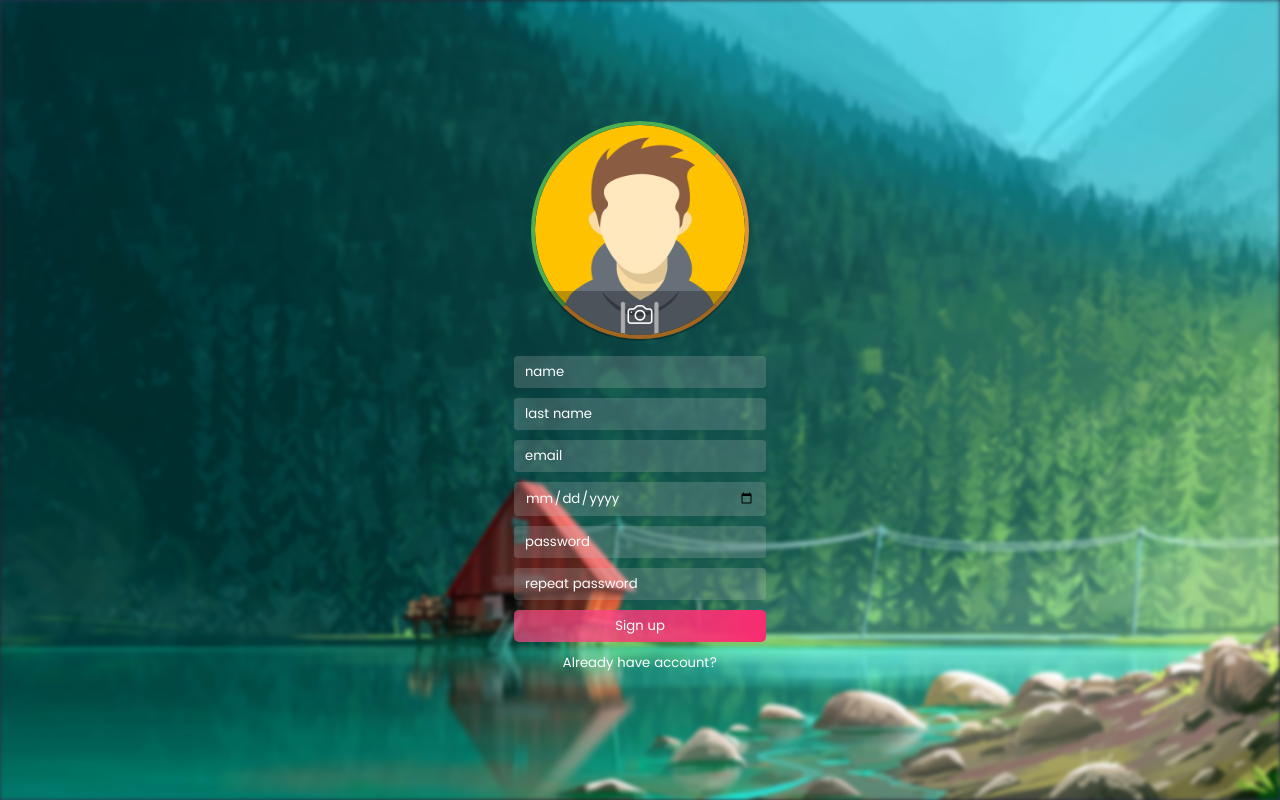
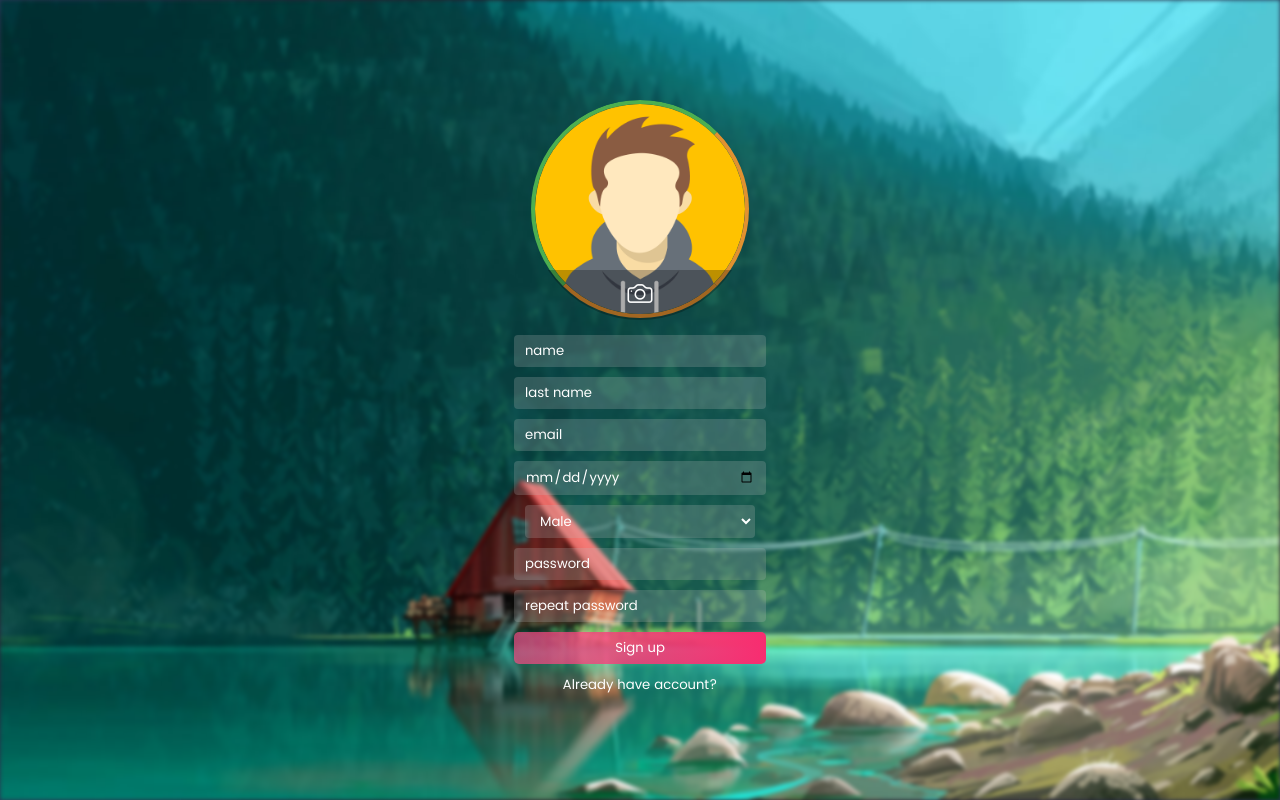
Before and after one commit to Aliherawi7/sigma-ui, a React (Create React App) app: page /signup in a window 1280 px wide. Built offline with nearby package versions, Linux system fonts and the light colour scheme.

Commit message:
gender type selection added

```diff
--- a/src/pages/Login/Signup.js
+++ b/src/pages/Login/Signup.js
@@ -8,12 +8,13 @@ import { avatar } from "../../constants/UiConstant"
 
 function Signup() {
   const navigate = useNavigate();
-  const [profileImg, setProfileImg] = useState({ img: '', isOk: false });
+  const [profileImg, setProfileImg] = useState({ imgUrl: '', file: "", isOk: false });
   const [inputs, setInputs] = useState({
     name: { value: "", type: "text", placeholder: "name", isValid: false },
     lastName: { value: "", type: "text", placeholder: "last name", isValid: false },
     email: { value: "", type: "email", placeholder: "email", isValid: false },
     dob: { value: "", type: "date", placeholder: "birthday", isValid: false },
+    gender: { value: "", type: "select", placeholder: "gender", isValid: false },
     password: { value: "", type: "password", placeholder: "password", isValid: false },
     repeatPass: { value: "", type: "password", placeholder: "repeat password", isValid: false }
   });
@@ -36,6 +37,9 @@ function Signup() {
       case "dob":
         [copyState[name].isValid, copyState[name].warning] = validationFuncations.dobValidation(value)
         break;
+      case "gender":
+        [copyState[name].isValid, copyState[name].warning] = validationFuncations.genderValidation(value)
+        break;
       case "password":
         [copyState[name].isValid, copyState[name].warning] = validationFuncations.passwordValidation(value)
         break;
@@ -46,25 +50,62 @@ function Signup() {
     setInputs(copyState)
   }
 
+  // handle input change of profile image
   const setProfileImgInput = (e) => {
     console.log(e)
     const url = URL.createObjectURL(e.target.files[0])
     console.log(url)
-    setProfileImg({ img: url, isOk: true })
+    setProfileImg({ imgUrl: url, file: e.target.files[0], isOk: true })
   }
+
+  const sendInformationToServer = () => {
+    // check all inputs if there is any empty or invalid input
+    const invalids = Object.keys(inputs).filter(item => {
+      return inputs[item].isValid == false;
+    })
+    // if there is any empty or invalid input then alert a warning to user
+    if (invalids.length > 0) {
+      invalids.forEach(item => {
+        changeInputValue(item, inputs[item].value)
+      })
+      console.log(invalids)
+      return
+    }
+    console.log(inputs)
+
+
+  }
+
+
 
   console.log(inputs)
   return (
     <section className='signup fade_in'>
       <form className='display_flex flex_direction_column align_items_center'>
         <div className='input_profile_container position_relative '>
-          <img src={profileImg.isOk ? profileImg.img : avatar} className='input_profile_img' alt='user_image' />
+          <img src={profileImg.isOk ? profileImg.imgUrl : avatar} className='input_profile_img' alt='user_image' />
           <span className="upload_icon display_flex align_items_center justify_content_center">
             <i className="bi bi-camera"></i>
           </span>
           <input type={"file"} accept="image/*" className="input " onChange={(e) => setProfileImgInput(e)} />
         </div>
         {Object.keys(inputs).map(name => {
+          if (inputs[name].type == "select") {
+            return (
+              <>
+                <select
+                  className={`input select ${!inputs[name].isValid && inputs[name].isUsed ? "input_warning" : ""}`}
+                  value={inputs[name].value}
+                  defaultValue={"gender"}
+                  onChange={(e) => changeInputValue(name, e.target.value)}>
+                  <option disabled>gender</option>
+                  <option className='input'>Male</option>
+                  <option>Female</option>
+                </select>
+                {inputs[name].isValid ? null : <span className="warning">{inputs[name].warning}</span>}
+              </>
+            )
+          }
           return (
             <>
               <input
@@ -72,14 +113,15 @@ function Signup() {
                 type={inputs[name].type}
                 value={inputs[name].value}
                 name="name"
-                className={`input ${!inputs[name].isValid && inputs[name].isUsed ? "input_warning": ""}`}
+                className={`input ${!inputs[name].isValid && inputs[name].isUsed ? "input_warning" : ""}`}
                 placeholder={inputs[name].placeholder}
                 onChange={(e) => changeInputValue(name, e.target.value)} />
               {inputs[name].isValid ? null : <span className="warning">{inputs[name].warning}</span>}
             </>
           )
         })}
-        <Button name={"Sign up"} cursor="pointer" type={"general"} />
+
+        <Button name={"Sign up"} click={sendInformationToServer} cursor="pointer" type={"general"} />
         <div className="help_buttons display_flex justify_content_space_between">
           <Button name={"Already have account?"} cursor="pointer" click={() => navigate("/login")} />
         </div>
```
